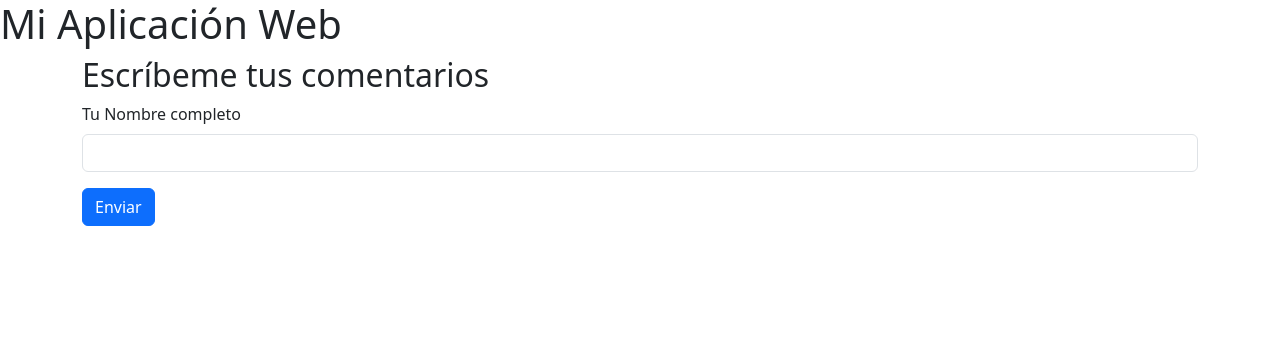
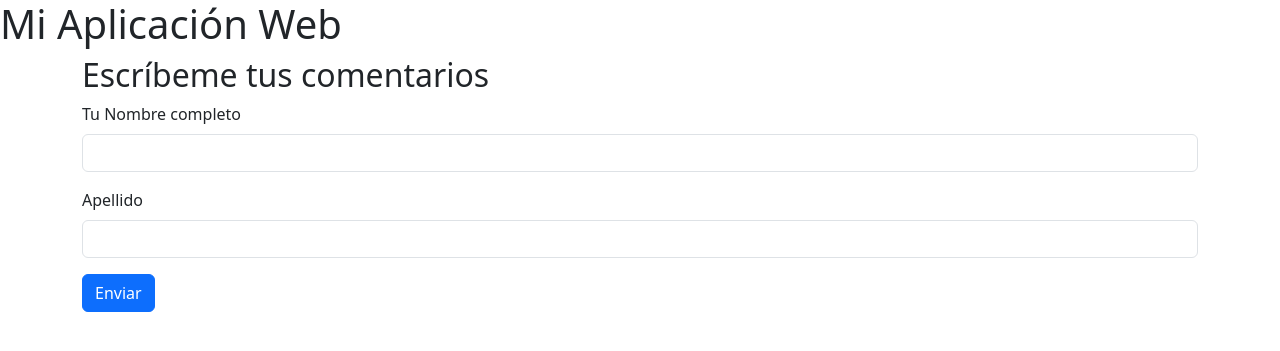
Before and after one commit to Holi-anto/prueba-parte-practica1, a Flask app: page / in a window 1280 px wide. Shown: the top 351 px of the page. Run offline with Flask 3, Linux system fonts and the light colour scheme.

Commit message:
subiendo index y app

```diff
--- a/app.py
+++ b/app.py
@@ -7,4 +7,4 @@ def hello_world():
 
 @app.route('/welcome')
 def welcome():
-    return render_template('welcome.html', firstName = request.args.get('firstName'))
+    return render_template('welcome.html', firstName = request.args.get('firstName'), lastName = request.args.get('lastName'))
--- a/templates/index.html
+++ b/templates/index.html
@@ -20,6 +20,10 @@
       <input type="text" class="form-control" id="fullnameInput" name="firstName">
     </div>
 
+    <div class="mb-3">
+      <label for="<lastName>Input" class="form-label">Apellido</label>
+      <INPUT class="form-control" id="<lastName>Input" name="<lastName>">
+    </div>
 
     <button type="submit" class="btn btn-primary">Enviar</button>
   </form>
```
